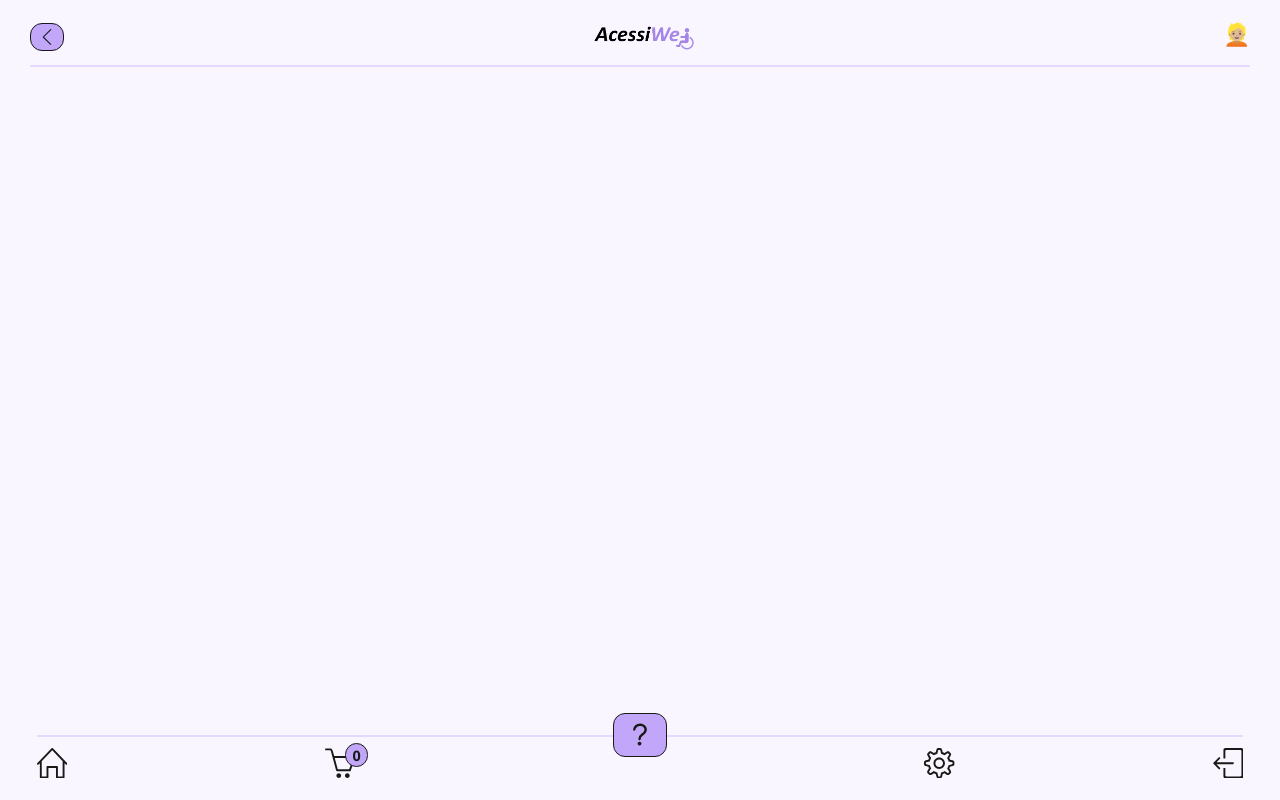
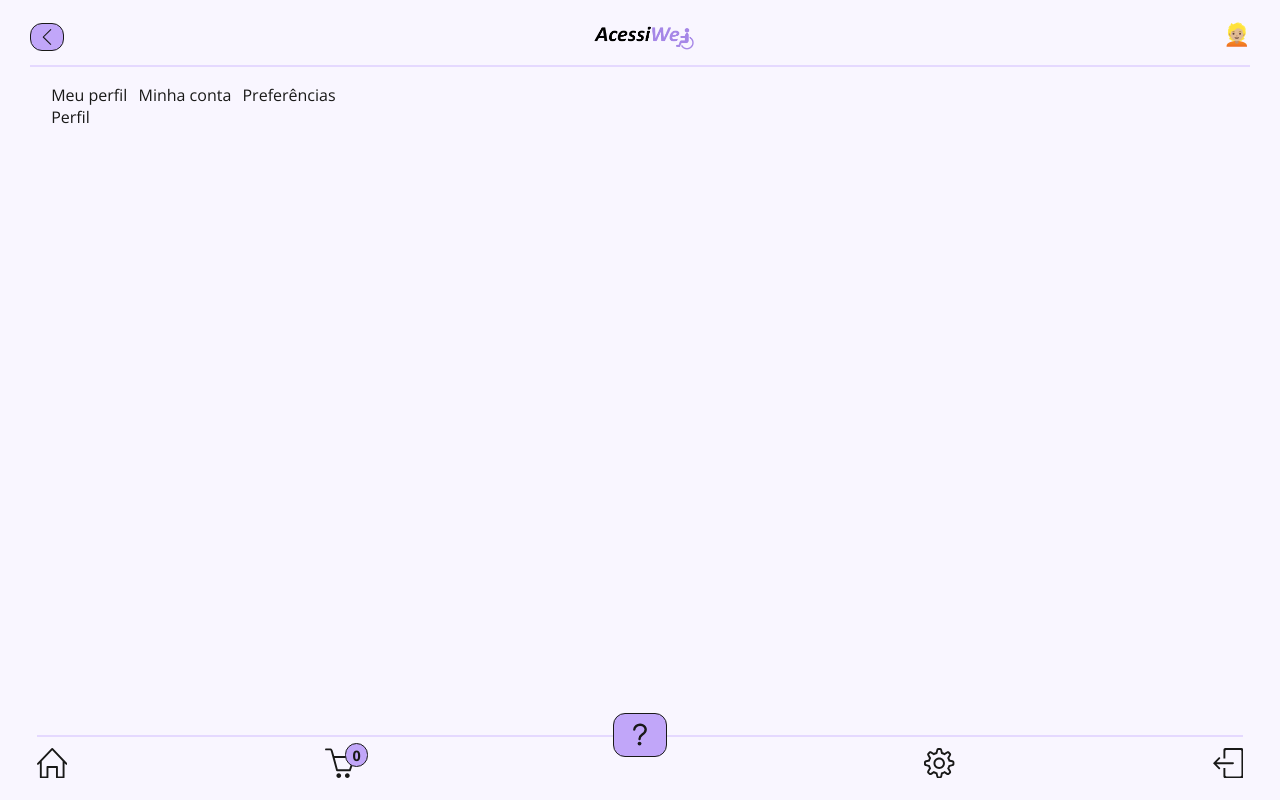
Before and after one commit to acessiweb/acessiweb-frontend, a Next.js app: page /config/perfil in a window 1280 px wide. Built offline with nearby package versions, Linux system fonts and the light colour scheme.

Commit message:
Add settings layout and pages

```diff
--- a/src/app/(main)/App.tsx
+++ b/src/app/(main)/App.tsx
@@ -10,7 +10,7 @@ import { useScreenType } from "@/hooks/useScreenSize";
 import { useEffect } from "react";
 
 export default function App({ children }: { children?: React.ReactNode }) {
-  const { isTablet } = useScreenType();
+  const { isTablet, isMobile } = useScreenType();
 
   useEffect(() => {
     document.body.classList.add("open-sans");
@@ -22,10 +22,10 @@ export default function App({ children }: { children?: React.ReactNode }) {
         <CartProvider>
           <ProjectProvider>
             <div className="content">
-              {isTablet ? <HeaderMobile /> : <HeaderDesktop />}
+              {isTablet || isMobile ? <HeaderMobile /> : <HeaderDesktop />}
               <main>{children}</main>
             </div>
-            {isTablet && <FooterMobile />}
+            {(isTablet || isMobile) && <FooterMobile />}
           </ProjectProvider>
         </CartProvider>
       </AuthProvider>
--- /dev/null
+++ b/src/app/(main)/config/conta/account.tsx
@@ -0,0 +1,5 @@
+"use client";
+
+export default function Account() {
+  return <div>Conta</div>;
+}
--- /dev/null
+++ b/src/app/(main)/config/conta/page.tsx
@@ -0,0 +1,5 @@
+import Account from "./account";
+
+export default function Page() {
+  return <Account />;
+}
--- /dev/null
+++ b/src/app/(main)/config/layout.tsx
@@ -0,0 +1,46 @@
+"use client";
+
+import { isCommonUser } from "@/common/utils/authorization";
+import { useSession } from "@/context/auth";
+import Link from "next/link";
+import { ReactNode } from "react";
+
+function UserAside() {
+  return (
+    <BaseAside>
+      <li>
+        <Link href="/config/perfil">Meu perfil</Link>
+      </li>
+      <li>
+        <Link href="/config/conta">Minha conta</Link>
+      </li>
+    </BaseAside>
+  );
+}
+
+function DefaultAside() {
+  return <BaseAside />;
+}
+
+function BaseAside({ children }: { children?: ReactNode }) {
+  return (
+    <ul className="aside__menu">
+      {children}
+      <li>
+        <Link href="/config/preferencias">Preferências</Link>
+      </li>
+    </ul>
+  );
+}
+
+export default function ConfigLayout({ children }: { children: ReactNode }) {
+  const { accessType } = useSession();
+  return (
+    <div>
+      <aside>
+        {isCommonUser(accessType) ? <UserAside /> : <DefaultAside />}
+      </aside>
+      {children}
+    </div>
+  );
+}
--- a/src/app/(main)/config/perfil/page.tsx
+++ b/src/app/(main)/config/perfil/page.tsx
@@ -1,5 +1,5 @@
-"use client";
+import Profile from "./profile";
 
-export default function Settings() {
-  return <div></div>;
+export default function Page() {
+  return <Profile />;
 }
--- /dev/null
+++ b/src/app/(main)/config/perfil/profile.tsx
@@ -0,0 +1,5 @@
+"use client";
+
+export default function Profile() {
+  return <div>Perfil</div>;
+}
--- /dev/null
+++ b/src/app/(main)/config/preferencias/page.tsx
@@ -0,0 +1,5 @@
+import Preferences from "./preferences";
+
+export default function Page() {
+  return <Preferences />;
+}
--- /dev/null
+++ b/src/app/(main)/config/preferencias/preferences.tsx
@@ -0,0 +1,5 @@
+"use client";
+
+export default function Preferences() {
+  return <div>Preferências</div>;
+}
```
